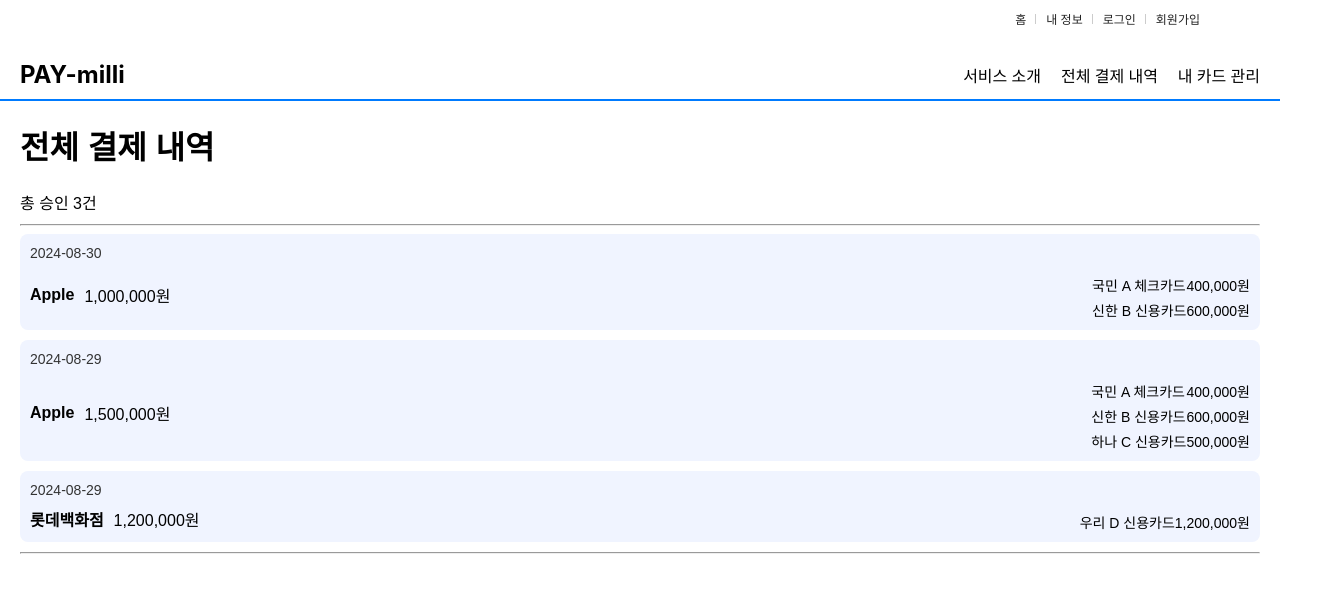
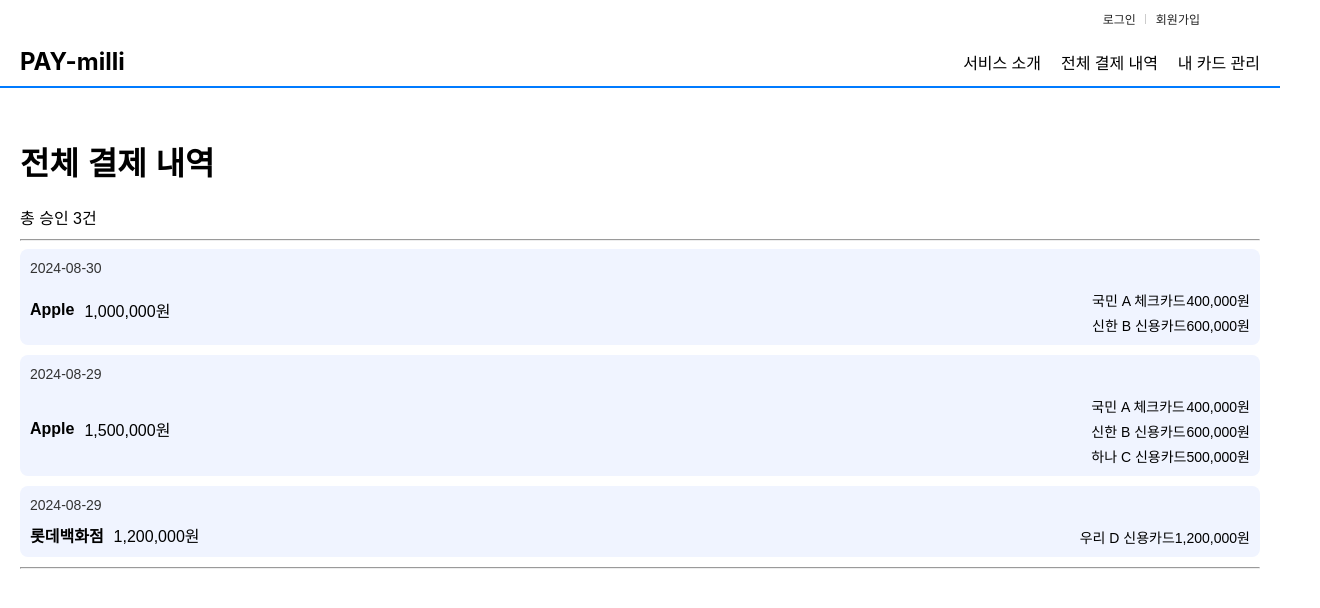
Before and after one commit to JudithHopps/Pay-milli, a React (Create React App) app: page /paymenthistory in a window 1280 px wide. Shown: the top 608 px of the page, 1320 px wide, since content can reach past the window. Built offline with nearby package versions, Linux system fonts and the light colour scheme.

Commit message:
feat: navbar(+header)

```diff
--- a/src/App.tsx
+++ b/src/App.tsx
@@ -10,7 +10,6 @@
 import Payment from "pages/payment/Payment";
 import RefundProcess from "pages/refund/RefundProcess";
 
-import Header from "components/layout/Header";
 import CardManagementPage from "pages/card/CardManagementPage";
 import PaymentHistoryPage from "pages/card/PaymentHistoryPage";
 import styled from "styled-components";
@@ -22,7 +21,6 @@
         <StyledNavBar>
           <NavBar />
         </StyledNavBar>
-        <Header />
 
         <Routes>
           <Route path="/" element={<Main />} />
@@ -33,7 +31,6 @@
           <Route path="/userinfo" element={<UserInfo />} />
           <Route path="/payment" element={<Payment />} />
           <Route path="/refund" element={<RefundProcess />} />
-
           <Route path="/cardmanagement" element={<CardManagementPage />} />
           <Route path="/paymenthistory" element={<PaymentHistoryPage />} />
         </Routes>
--- a/src/components/layout/Header.tsx
+++ /dev/null
@@ -1,45 +0,0 @@
-import React from "react";
-import { Link } from "react-router-dom";
-import styled from "styled-components";
-
-export default function Header() {
-  return (
-    <HeaderContainer>
-      <Logo>{"PAY-milli"}</Logo>
-
-      <Nav>
-        <StyledLink to={"/"}>{"서비스 소개"}</StyledLink>
-        <StyledLink to={"/paymenthistory"}>{"전체 결제 내역"}</StyledLink>
-        <StyledLink to={"/cardmanagement"}>{"내 카드 관리"}</StyledLink>
-      </Nav>
-    </HeaderContainer>
-  );
-}
-
-const HeaderContainer = styled.header`
-  display: flex;
-  justify-content: space-between;
-  align-items: center;
-  padding: 10px 20px;
-  border-bottom: 2px solid #007bff;
-`;
-
-const Logo = styled.div`
-  font-size: 24px;
-  font-weight: bold;
-`;
-
-const Nav = styled.nav`
-  display: flex;
-`;
-
-const StyledLink = styled(Link)`
-  margin-left: 20px;
-  text-decoration: none;
-  color: black;
-  font-weight: 500;
-
-  &:hover {
-    color: #007bff;
-  }
-`;
--- a/src/components/layout/NavBar.tsx
+++ b/src/components/layout/NavBar.tsx
@@ -10,9 +10,9 @@
   }, []);
 
   return (
+    <>
       <StyledNav>
         <Links>
-        <StyledLink to="/">홈</StyledLink>
           {isLogin ? (
             <>
               <StyledLink to="/userinfo">내 정보</StyledLink>
@@ -20,18 +20,28 @@
             </>
           ) : (
             <>
-            <StyledLink to="/userinfo">내 정보</StyledLink>
               <StyledLink to="/login">로그인</StyledLink>
               <StyledLink to="/signup">회원가입</StyledLink>
             </>
           )}
         </Links>
       </StyledNav>
+
+      <HeaderContainer>
+        <Logo>{"PAY-milli"}</Logo>
+
+        <Nav>
+          <StyledLink2 to={"/"}>{"서비스 소개"}</StyledLink2>
+          <StyledLink2 to={"/paymenthistory"}>{"전체 결제 내역"}</StyledLink2>
+          <StyledLink2 to={"/cardmanagement"}>{"내 카드 관리"}</StyledLink2>
+        </Nav>
+      </HeaderContainer>
+    </>
   );
 }
 
 const StyledNav = styled.nav`
-  position: fixed;
+  // position: fixed;
   top: 0;
   left: 0;
   width: 100%;
@@ -73,3 +83,31 @@
     color: #ccc;
   }
 `;
+
+const HeaderContainer = styled.header`
+  display: flex;
+  justify-content: space-between;
+  align-items: center;
+  padding: 10px 20px;
+  border-bottom: 2px solid #007bff;
+`;
+
+const Logo = styled.div`
+  font-size: 24px;
+  font-weight: bold;
+`;
+
+const Nav = styled.nav`
+  display: flex;
+`;
+
+const StyledLink2 = styled(Link)`
+  margin-left: 20px;
+  text-decoration: none;
+  color: black;
+  font-weight: 500;
+
+  &:hover {
+    color: #007bff;
+  }
+`;
--- a/src/components/payment/PaymentPasswordInput.tsx
+++ b/src/components/payment/PaymentPasswordInput.tsx
@@ -76,6 +76,7 @@
   align-items: center;
   width: 100%;
   flex-direction: column;
+  margin-top: 50px;
 `;
 
 const Content = styled.div`
--- a/src/pages/payment/Payment.tsx
+++ b/src/pages/payment/Payment.tsx
@@ -270,6 +270,7 @@
   cursor: pointer;
   color: white;
   font-size: 20px;
-  position: fixed;
+  // position: fixed;
   bottom: 50px;
+  margin-bottom: 50px;
 `;
```
Lines whose indentation alone changed are shown as unchanged.
